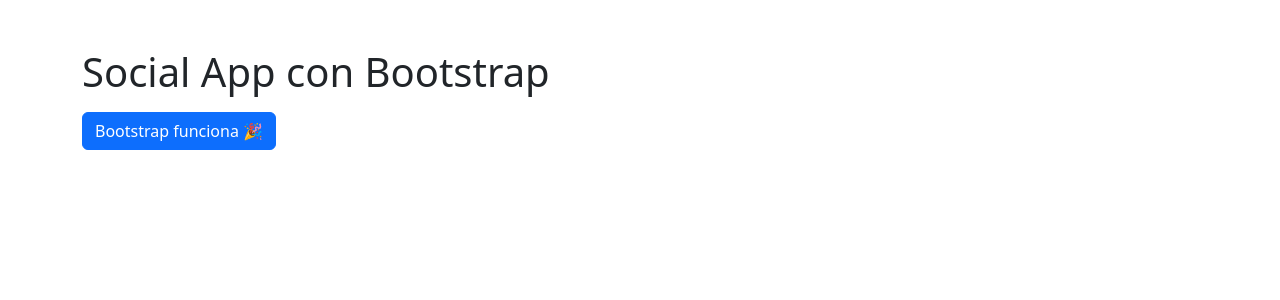
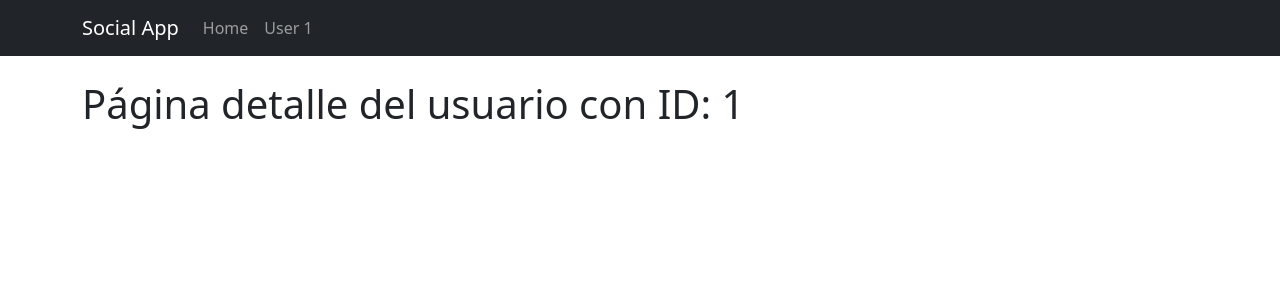
Before and after one commit to andresauais/social_app_jsonplaceholder, a React (Vite) app: page /users/1 in a window 1280 px wide. Shown: the top 300 px of the page. Built offline with nearby package versions, Linux system fonts and the light colour scheme.

Commit message:
feat: configuración rutas básicas con React Router y navegación

```diff
--- a/src/App.tsx
+++ b/src/App.tsx
@@ -1,11 +1,26 @@
-import { Button } from 'react-bootstrap';
+import { Routes, Route, Link } from 'react-router-dom';
+import Home from './pages/Home';
+import UserPage from './pages/UserPage';
+import { Navbar, Nav, Container } from 'react-bootstrap';
 
 function App() {
   return (
-    <div className="container mt-5">
-      <h1 className="mb-3">Social App con Bootstrap</h1>
-      <Button variant="primary">Bootstrap funciona 🎉</Button>
-    </div>
+    <>
+      <Navbar bg="dark" data-bs-theme="dark">
+        <Container>
+          <Navbar.Brand as={Link} to="/">Social App</Navbar.Brand>
+          <Nav className="me-auto">
+            <Nav.Link as={Link} to="/">Home</Nav.Link>
+            <Nav.Link as={Link} to="/users/1">User 1</Nav.Link>
+          </Nav>
+        </Container>
+      </Navbar>
+
+      <Routes>
+        <Route path="/" element={<Home />} />
+        <Route path="/users/:id" element={<UserPage />} />
+      </Routes>
+    </>
   );
 }
 
--- /dev/null
+++ b/src/pages/Home.tsx
@@ -0,0 +1,9 @@
+const Home = () => {
+    return (
+      <div className="container mt-4">
+        <h1>Página principal (Home)</h1>
+      </div>
+    );
+  };
+
+  export default Home;
--- /dev/null
+++ b/src/pages/UserPage.tsx
@@ -0,0 +1,13 @@
+import { useParams } from 'react-router-dom';
+
+const UserPage = () => {
+  const { id } = useParams();
+
+  return (
+    <div className="container mt-4">
+      <h1>Página detalle del usuario con ID: {id}</h1>
+    </div>
+  );
+};
+
+export default UserPage;
```
